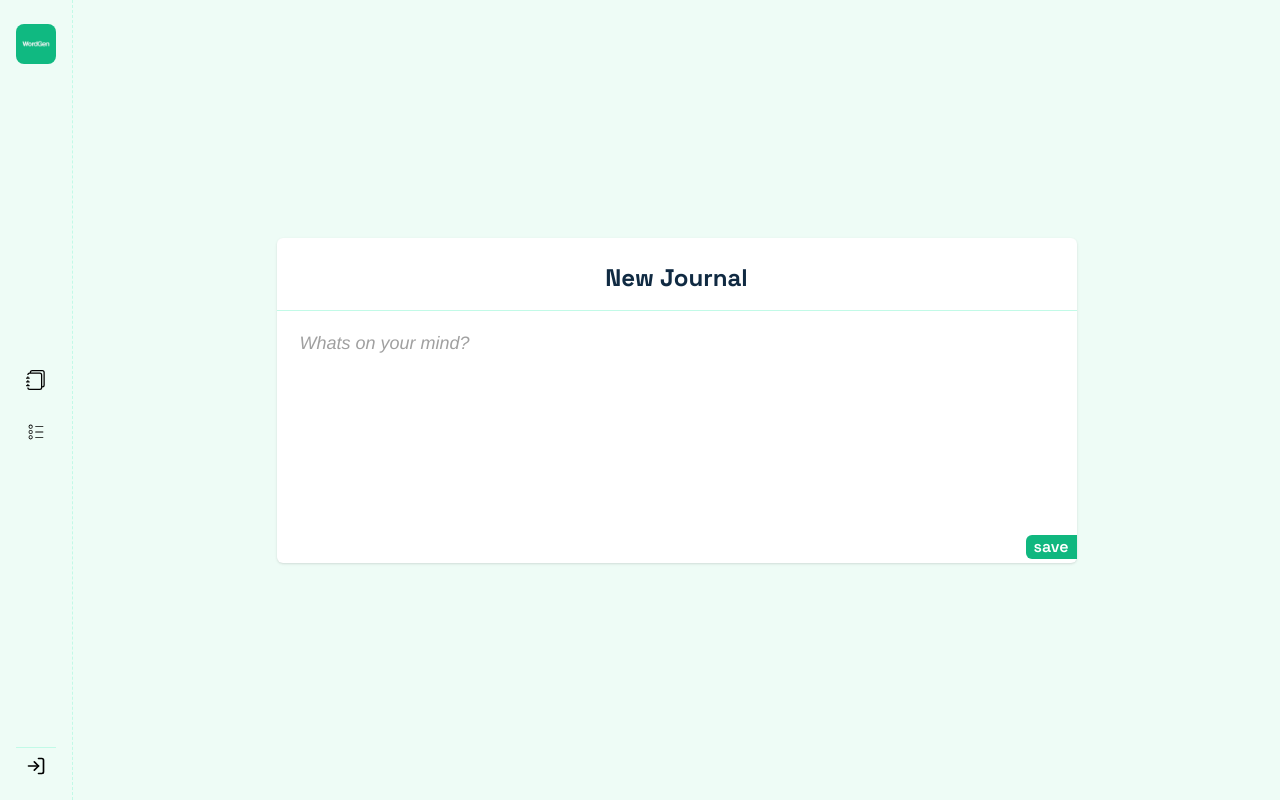
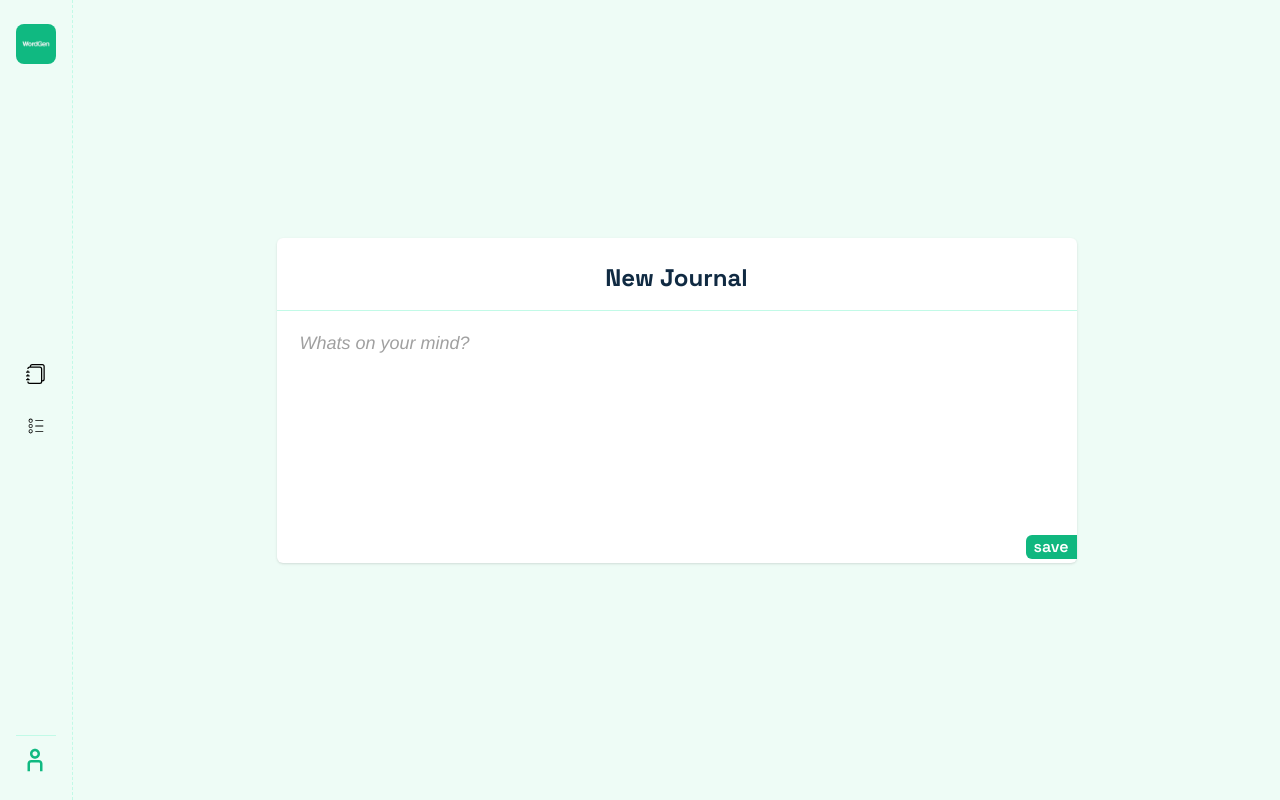
Before and after one commit to IbrahimDoba/jurnel, a Next.js app: page /jurnal/new in a window 1280 px wide. Built offline with nearby package versions, Linux system fonts and the light colour scheme.

Commit message:
feat: sidebar profile

```diff
--- a/src/components/sidebar.tsx
+++ b/src/components/sidebar.tsx
@@ -10,9 +10,12 @@ import { CiCircleList } from 'react-icons/ci';
 
 import Link from 'next/link';
 import { usePathname } from 'next/navigation';
+import { useSelector } from 'react-redux';
+import { IRootState } from '@/redux/store';
 
 const Sidebar = () => {
-  const user = null;
+  const { user } = useSelector((state: IRootState) => state.user);
+
   const pathname = usePathname();
 
   return (
--- a/src/components/user-button.tsx
+++ b/src/components/user-button.tsx
@@ -1,8 +1,8 @@
-'use client';
-import Image from 'next/image';
-import React, { useEffect, useRef, useState } from 'react';
-import { BiLogOut } from 'react-icons/bi';
-import { CgUser } from 'react-icons/cg';
+"use client";
+import Image from "next/image";
+import React, { useEffect, useRef, useState } from "react";
+import { BiLogOut } from "react-icons/bi";
+import { CgUser } from "react-icons/cg";
 
 interface UserButtonProps {
   email?: string | null | undefined;
@@ -11,11 +11,7 @@ interface UserButtonProps {
   image?: string | null | undefined;
 }
 
-function UserButton({
-  user,
-}: {
-  user: UserButtonProps;
-}) {
+function UserButton({ user }: { user: UserButtonProps }) {
   const popoverRef = useRef<HTMLDivElement>(null);
   const [popover, setPopover] = useState(false);
 
@@ -27,64 +23,68 @@ function UserButton({
       const target = e.target as HTMLElement;
 
       // Check if the target is not the popover or a descendant of the popover
-      if (target.closest('#popover') === null) {
+      if (target.closest("#popover") === null) {
         setPopover(false);
       }
     };
 
     // Add click event listener to the document
-    document.addEventListener('click', handleClickOutside);
+    document.addEventListener("click", handleClickOutside);
 
     return () => {
-      document.removeEventListener('click', handleClickOutside);
+      document.removeEventListener("click", handleClickOutside);
     };
-  }, [popover]);  // Dependency on popover state
+  }, [popover]); // Dependency on popover state
 
   return (
-    <div className='relative z-[100]'>
+    <div className="relative z-[100]">
       {/* user image and email */}
-      <div className='flex'>
+      <div className="flex">
         <button
-          type='button'
-          title={user.name || 'user'}
-          className='w-8 h-8 rounded-full'
+          type="button"
+          title={user.name || "user"}
+          className="w-8 h-8 rounded-full"
           onClick={() => setPopover(!popover)}
         >
-          <Image
-            src={user.image ? user.image : ''}
-            alt='user'
-            width={40}
-            height={40}
-            className='rounded-full'
-          />
+          {user.image ? (
+            <Image
+              src={user.image ? user.image : ""}
+              alt="user"
+              width={40}
+              height={40}
+              className="rounded-full"
+            />
+          ) : (
+            <CgUser className="text-emerald-500" size={30} />
+          )}
         </button>
       </div>
 
       {/* popover */}
       <div
-        id='popover'
+        id="popover"
         ref={popoverRef}
         className={`whitespace-nowrap absolute overflow-hidden -top-32 left-0 flex flex-col bg-main text-accent/50 text-sm shadow-2xl rounded-md  ${
-          !popover ? 'invisible animate-up' : 'visible animate-down'
+          !popover ? "invisible animate-up" : "visible animate-down"
         } transition-all duration-300`}
       >
-        <div className='flex gap-4 py-4 px-5 items-center border-b'>
+        <div className="flex gap-4 py-4 px-5 items-center border-b">
           <CgUser size={18} />
-          <div className='flex flex-col'>
-            <p className='text-accent'>{user.name}</p>
-            <p className='text-sm'>{user.email}</p>
+          <div className="flex flex-col">
+            <p className="text-accent">{user.name}</p>
+            <p className="text-sm">{user.email}</p>
           </div>
         </div>
         <button
-          type='button'
-          className='flex gap-4 items-center py-4 px-5 hover:bg-accent/10 transition duration-300'
+          type="button"
+          className="flex gap-4 items-center py-4 px-5 hover:bg-accent/10 transition duration-300"
           onClick={() =>
             // signOut()
-            ''
+            ""
           }
         >
           <BiLogOut size={18} />
-          <span className='text-sm'>sign out</span>
+          <span className="text-sm">sign out</span>
         </button>
       </div>
     </div>
```
